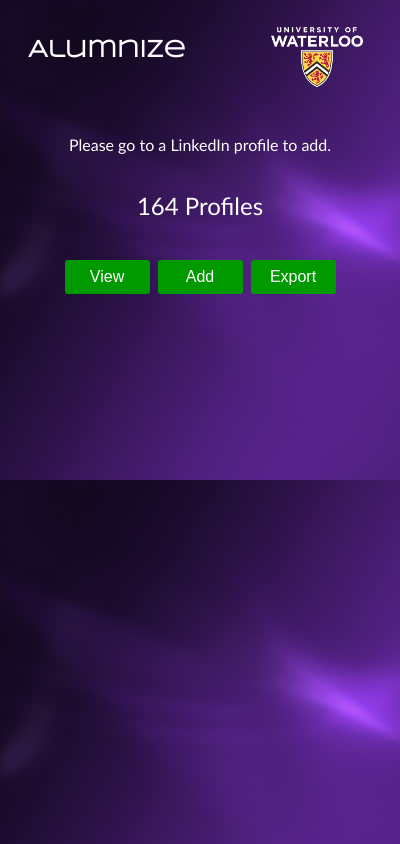
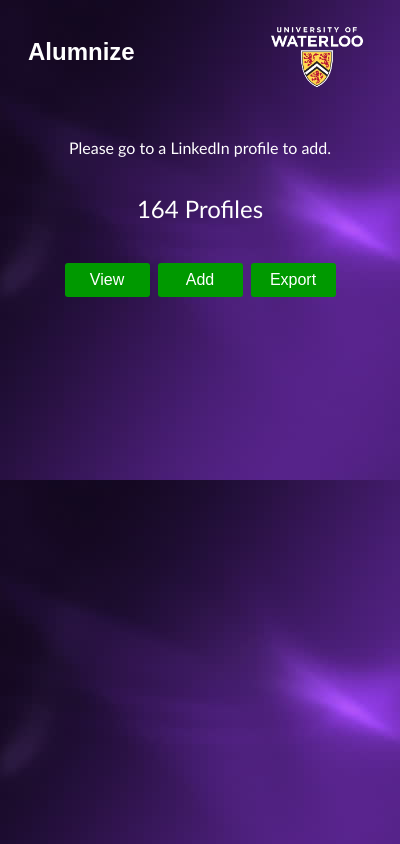
Before and after one commit to gaganchane/Team2FYDP, a browser extension: page FYDP/popup.html in a window 400 px wide. Drawn offline with nearby package versions, Linux system fonts and the light colour scheme.

Commit message:
Changed Alumnize font

```diff
--- a/FYDP/popup.html
+++ b/FYDP/popup.html
@@ -7,7 +7,7 @@
 
   <body>
     <img src="uw_official.png" style="width:150px;height:97px;float:right;">
-    <h2 style="padding: 30px 0px 0px 20px"><font color="white" face="Syncopate" size="5"> Alumnize </font></h2>
+    <h2 style="padding: 30px 0px 0px 20px"><font color="white" face="Arial" size="5"> Alumnize </font></h2>
     <br>
     <br>
     <p><font color="white" face="calibri" size="3"><center>Please go to a LinkedIn profile to add.</center></font></p>
```
